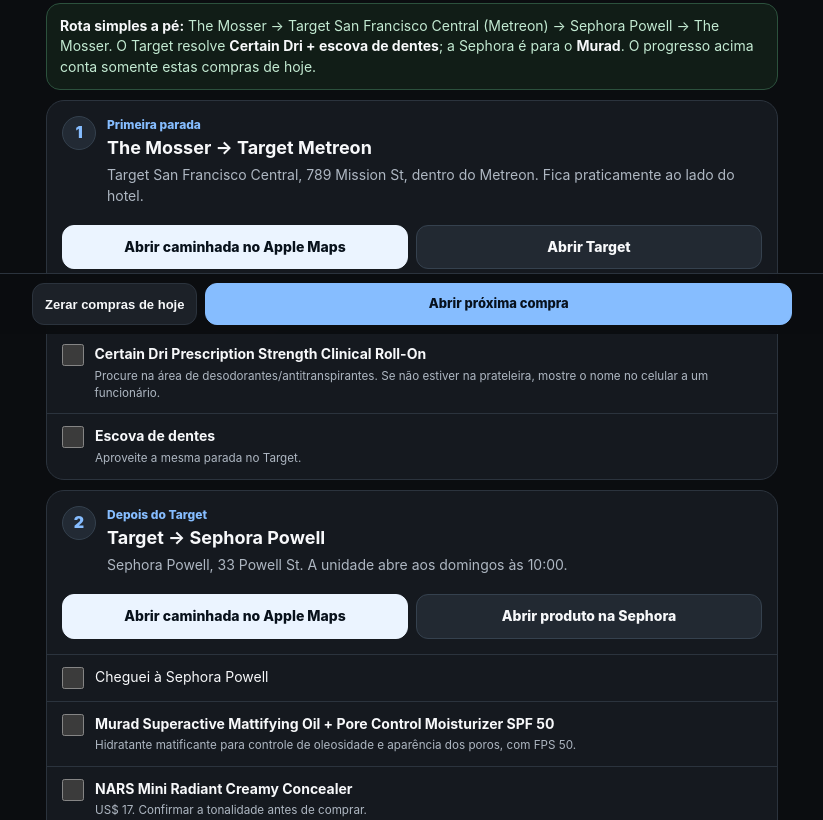
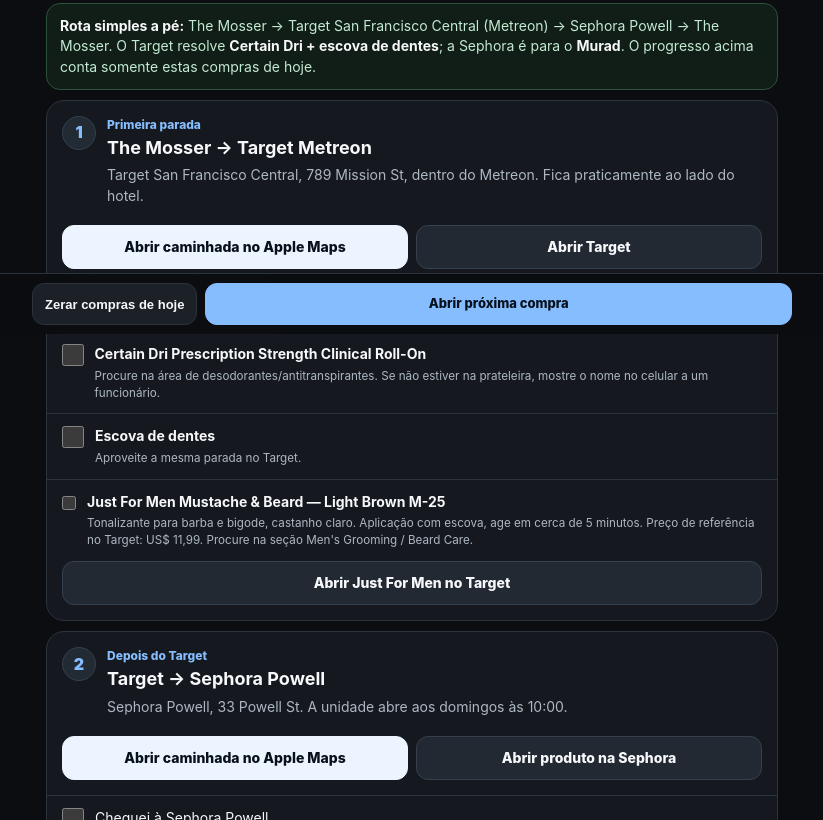
Before and after one commit to andersoncichon/roteiro-sf, a plain HTML site: page index.html in a window 1280 px wide. Shown: the part 466-1286 px from the top of the page, without its empty margins (228-1051 px from the left). Drawn offline with Linux system fonts and the light colour scheme.

Commit message:
Add light brown beard dye to Target shopping list

```diff
--- a/index.html
+++ b/index.html
@@ -49,7 +49,9 @@ details{border-top:1px solid var(--line)}summary{list-style:none;padding:13px 15
 <div class="actions"><a class="btn primary" href="https://maps.apple.com/directions?destination=Target%20San%20Francisco%20Central%2C%20789%20Mission%20St%2C%20San%20Francisco%2C%20CA%2094103&mode=walking">Abrir caminhada no Apple Maps</a><a class="btn" href="https://www.target.com/sl/san-francisco-central/2766">Abrir Target</a></div>
 <div class="check"><input class="task current-task" id="shop-target" type="checkbox"><label for="shop-target">Cheguei ao Target Metreon</label></div>
 <div class="check"><input class="task current-task" id="buy-certain-dri" type="checkbox"><label for="buy-certain-dri"><strong>Certain Dri Prescription Strength Clinical Roll-On</strong><small>Procure na área de desodorantes/antitranspirantes. Se não estiver na prateleira, mostre o nome no celular a um funcionário.</small></label></div>
-<div class="check"><input class="task current-task" id="buy-toothbrush" type="checkbox"><label for="buy-toothbrush"><strong>Escova de dentes</strong><small>Aproveite a mesma parada no Target.</small></label></div></section>
+<div class="check"><input class="task current-task" id="buy-toothbrush" type="checkbox"><label for="buy-toothbrush"><strong>Escova de dentes</strong><small>Aproveite a mesma parada no Target.</small></label></div>
+<div class="check"><input class="task current-task" id="buy-beard-dye" type="checkbox"><label for="buy-beard-dye"><strong>Just For Men Mustache &amp; Beard — Light Brown M-25</strong><small>Tonalizante para barba e bigode, castanho claro. Aplicação com escova, age em cerca de 5 minutos. Preço de referência no Target: US$ 11,99. Procure na seção Men's Grooming / Beard Care.</small></label></div>
+<div class="actions"><a class="btn" href="https://www.target.com/p/-/A-11046270">Abrir Just For Men no Target</a></div></section>
 
 <section class="card" id="shop2"><div class="head"><div class="n">2</div><div><div class="time">Depois do Target</div><h2>Target → Sephora Powell</h2><p>Sephora Powell, 33 Powell St. A unidade abre aos domingos às 10:00.</p></div></div>
 <div class="actions"><a class="btn primary" href="https://maps.apple.com/directions?destination=Sephora%2C%2033%20Powell%20St%2C%20San%20Francisco%2C%20CA%2094102&mode=walking">Abrir caminhada no Apple Maps</a><a class="btn" href="https://www.sephora.com/product/mattifying-oil-pore-control-moisturizer-spf-50-with-salicylic-acid-P516137">Abrir produto na Sephora</a></div>
```
